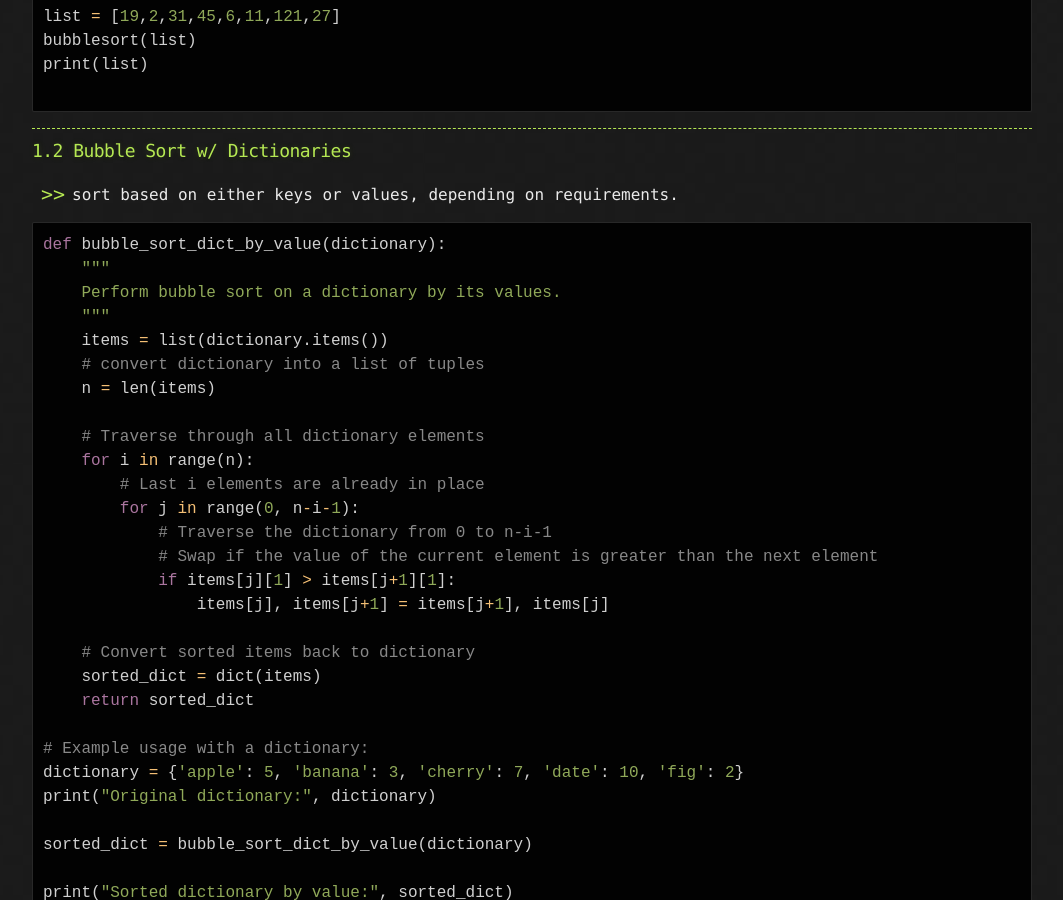
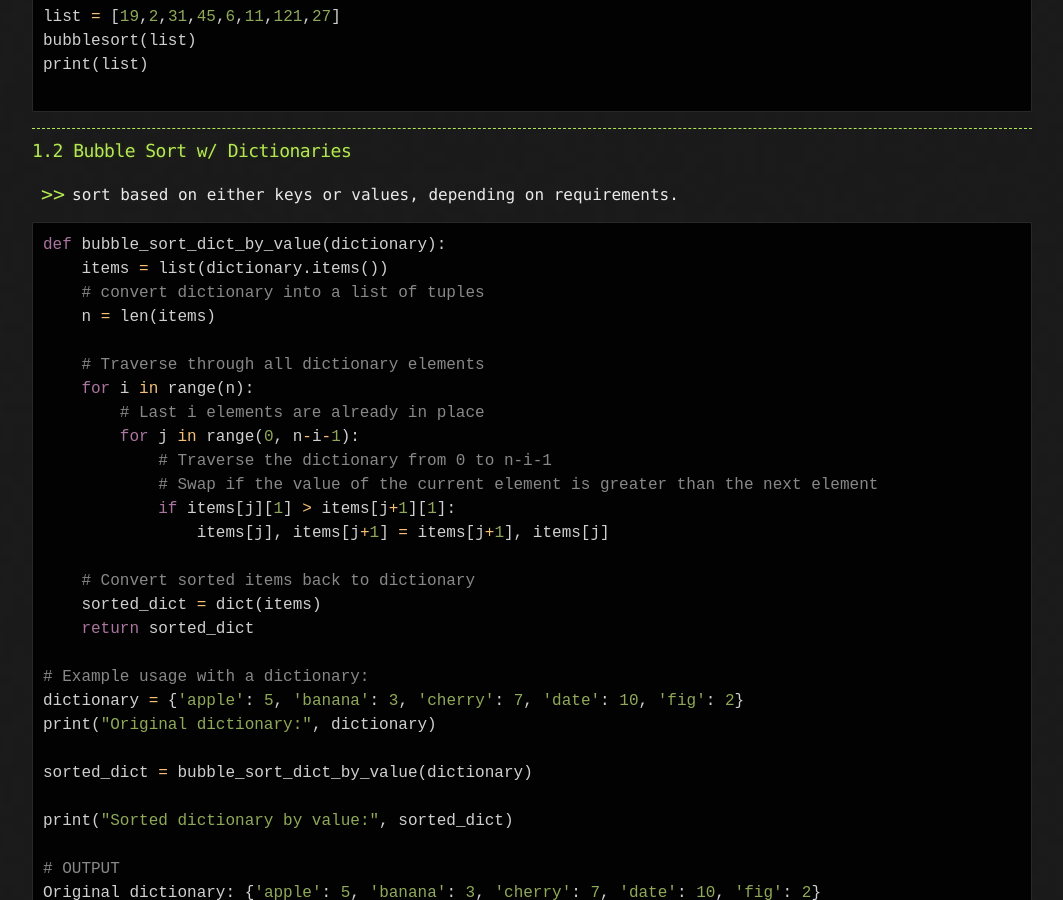
Before and after one commit to sciustechnologia/sciustechnologia.github.io, a Jekyll site: the page built from python/10_algos/1001.md, in a window 1280 px wide and 900 px high, scrolled down 2196 px. Shown: the whole window, without its empty margins (108-1171 px from the left). Built offline with Jekyll 4.4.1, drawn with Linux system fonts in a browser that asks for light colours.

Commit message:
Update 1001.md

````diff
--- a/python/10_algos/1001.md
+++ b/python/10_algos/1001.md
@@ -99,9 +99,6 @@ print(list)
 
 ```python
 def bubble_sort_dict_by_value(dictionary):
-    """
-    Perform bubble sort on a dictionary by its values.
-    """
     items = list(dictionary.items())
     # convert dictionary into a list of tuples
     n = len(items)
````
